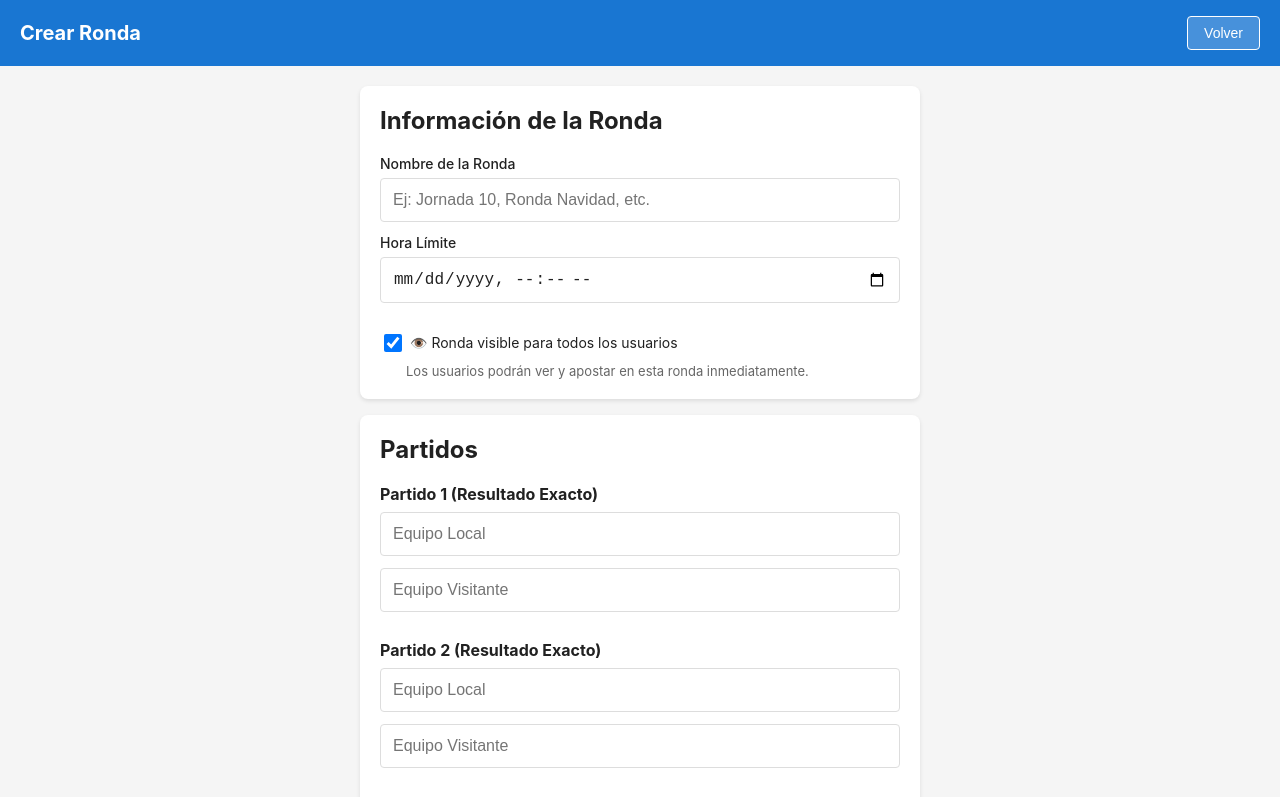
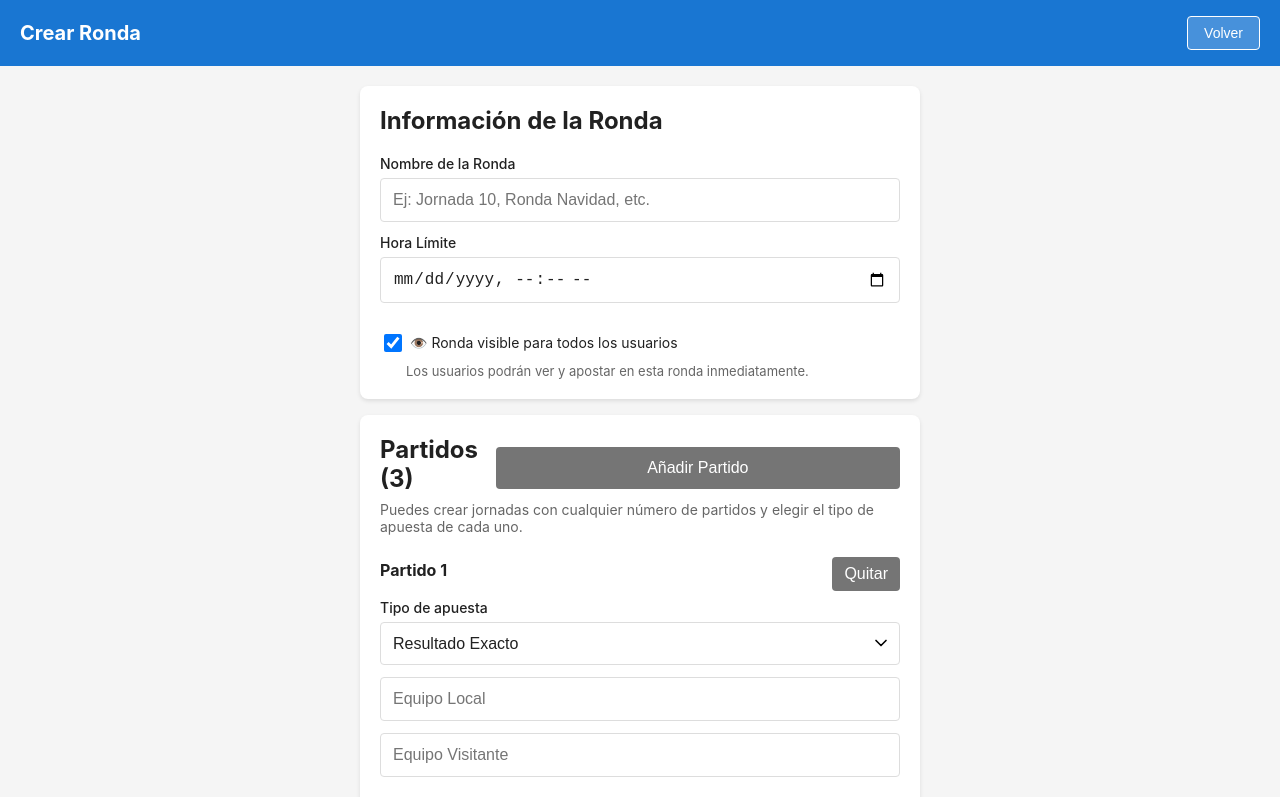
Before and after one commit to Ant0ni0Calder0n/Porreta, a React (Vite) app: page /Porreta/community/1/create-round in a window 1280 px wide. Shown: the top 797 px of the page. Built offline with nearby package versions, Linux system fonts and the light colour scheme; no server answers; the database is empty; sample sign-in values are in the browser's storage.

Commit message:
permite jornadas con partidos flexibles

```diff
--- a/src/components/CreateBet.tsx
+++ b/src/components/CreateBet.tsx
@@ -21,6 +21,18 @@ const CreateBet: React.FC = () => {
   const [loading, setLoading] = useState(true);
   const [submitting, setSubmitting] = useState(false);
   const [showDuplicateModal, setShowDuplicateModal] = useState(false);
+
+  const buildInitialPredictions = (roundData: Round, existingPredictions: Prediction[] = []) => {
+    return roundData.matches.map((match, index) => {
+      const existingPrediction = existingPredictions[index];
+      if (existingPrediction?.type === match.type) return existingPrediction;
+
+      if (match.type === 'exact') {
+        return { type: 'exact', homeGoals: undefined, awayGoals: undefined } as Prediction;
+      }
+      return { type: '1X2', pick: '1' } as Prediction;
+    });
+  };
 
   useEffect(() => {
     loadData();
@@ -46,17 +58,10 @@ const CreateBet: React.FC = () => {
         if (!querySnapshot.empty) {
           const betData = { id: querySnapshot.docs[0].id, ...querySnapshot.docs[0].data() } as Bet;
           setExistingBet(betData);
-          setPredictions(betData.predictions);
+          setPredictions(buildInitialPredictions(roundData, betData.predictions));
         } else {
           // Inicializar predicciones vacías según los partidos de la ronda
-          const initialPredictions: Prediction[] = roundData.matches.map(match => {
-            if (match.type === 'exact') {
-              return { type: 'exact', homeGoals: undefined, awayGoals: undefined };
-            } else {
-              return { type: '1X2', pick: '1' };
-            }
-          });
-          setPredictions(initialPredictions);
+          setPredictions(buildInitialPredictions(roundData));
         }
       }
     } catch (error) {
@@ -83,8 +88,11 @@ const CreateBet: React.FC = () => {
         if (doc.id === existingBet?.id) continue; // Ignorar propia apuesta
 
         const bet = doc.data() as Bet;
+        if (bet.predictions.length !== predictions.length) continue;
+
         const isDuplicate = bet.predictions.every((pred, idx) => {
           const myPred = predictions[idx];
+          if (!myPred || pred.type !== myPred.type) return false;
           if (pred.type === 'exact') {
             return pred.homeGoals === myPred.homeGoals && pred.awayGoals === myPred.awayGoals;
           }
--- a/src/components/CreateRound.tsx
+++ b/src/components/CreateRound.tsx
@@ -3,7 +3,7 @@ import { useParams, useNavigate } from 'react-router-dom';
 import { useAuth } from '../contexts/AuthContext';
 import { collection, addDoc } from 'firebase/firestore';
 import { db } from '../firebase';
-import { Match } from '../types';
+import { Match, MatchType } from '../types';
 
 const CreateRound: React.FC = () => {
   const { communityId } = useParams<{ communityId: string }>();
@@ -21,10 +21,26 @@ const CreateRound: React.FC = () => {
   const [error, setError] = useState('');
   const [loading, setLoading] = useState(false);
 
-  const handleMatchChange = (index: number, field: 'homeTeam' | 'awayTeam', value: string) => {
+  const handleMatchChange = (index: number, field: 'homeTeam' | 'awayTeam' | 'type', value: string) => {
     const newMatches = [...matches];
+    if (field === 'type') {
+      newMatches[index].type = value as MatchType;
+    } else {
       newMatches[index][field] = value;
+    }
     setMatches(newMatches);
+  };
+
+  const addMatch = () => {
+    setMatches([...matches, { homeTeam: '', awayTeam: '', type: 'exact' }]);
+  };
+
+  const removeMatch = (index: number) => {
+    if (matches.length === 1) {
+      setError('La ronda debe tener al menos un partido');
+      return;
+    }
+    setMatches(matches.filter((_, idx) => idx !== index));
   };
 
   const handleSubmit = async (e: React.FormEvent) => {
@@ -46,8 +62,13 @@ const CreateRound: React.FC = () => {
       return;
     }
 
+    if (matches.length === 0) {
+      setError('Añade al menos un partido');
+      return;
+    }
+
     for (const match of matches) {
-      if (!match.homeTeam || !match.awayTeam) {
+      if (!match.homeTeam.trim() || !match.awayTeam.trim()) {
         setError('Completa todos los equipos');
         return;
       }
@@ -65,7 +86,11 @@ const CreateRound: React.FC = () => {
         createdAt: new Date(),
         name: name.trim(),
         deadline: deadlineDate,
-        matches,
+        matches: matches.map(match => ({
+          ...match,
+          homeTeam: match.homeTeam.trim(),
+          awayTeam: match.awayTeam.trim()
+        })),
         status: 'open',
         isVisible: isVisible
       });
@@ -138,67 +163,61 @@ const CreateRound: React.FC = () => {
           </div>
 
           <div className="card">
-            <h2 style={{ marginTop: 0 }}>Partidos</h2>
+            <div style={{ display: 'flex', justifyContent: 'space-between', alignItems: 'center', gap: '12px' }}>
+              <h2 style={{ marginTop: 0, marginBottom: 0 }}>Partidos ({matches.length})</h2>
+              <button type="button" className="button button-secondary" onClick={addMatch} disabled={loading}>
+                Añadir Partido
+              </button>
+            </div>
 
-            <h3 style={{ fontSize: '16px', marginBottom: '8px' }}>Partido 1 (Resultado Exacto)</h3>
-            <div style={{ marginBottom: '16px' }}>
+            <p style={{ fontSize: '14px', color: '#666', marginTop: '8px' }}>
+              Puedes crear jornadas con cualquier número de partidos y elegir el tipo de apuesta de cada uno.
+            </p>
+
+            {matches.map((match, index) => (
+              <div key={index} style={{ marginBottom: '18px', paddingBottom: '18px', borderBottom: index < matches.length - 1 ? '1px solid var(--border-color)' : 'none' }}>
+                <div style={{ display: 'flex', justifyContent: 'space-between', alignItems: 'center', gap: '12px', marginBottom: '8px' }}>
+                  <h3 style={{ fontSize: '16px', margin: 0 }}>Partido {index + 1}</h3>
+                  <button
+                    type="button"
+                    className="button button-secondary"
+                    onClick={() => removeMatch(index)}
+                    disabled={loading || matches.length === 1}
+                    style={{ width: 'auto', padding: '8px 12px' }}
+                  >
+                    Quitar
+                  </button>
+                </div>
+
+                <label className="label">Tipo de apuesta</label>
+                <select
+                  className="input"
+                  value={match.type}
+                  onChange={(e) => handleMatchChange(index, 'type', e.target.value)}
+                  disabled={loading}
+                >
+                  <option value="exact">Resultado Exacto</option>
+                  <option value="1X2">1 X 2</option>
+                </select>
+
                 <input
                   type="text"
                   className="input"
                   placeholder="Equipo Local"
-                value={matches[0].homeTeam}
-                onChange={(e) => handleMatchChange(0, 'homeTeam', e.target.value)}
+                  value={match.homeTeam}
+                  onChange={(e) => handleMatchChange(index, 'homeTeam', e.target.value)}
                   disabled={loading}
                 />
                 <input
                   type="text"
                   className="input"
                   placeholder="Equipo Visitante"
-                value={matches[0].awayTeam}
-                onChange={(e) => handleMatchChange(0, 'awayTeam', e.target.value)}
+                  value={match.awayTeam}
+                  onChange={(e) => handleMatchChange(index, 'awayTeam', e.target.value)}
                   disabled={loading}
                 />
               </div>
-
-            <h3 style={{ fontSize: '16px', marginBottom: '8px' }}>Partido 2 (Resultado Exacto)</h3>
-            <div style={{ marginBottom: '16px' }}>
-              <input
-                type="text"
-                className="input"
-                placeholder="Equipo Local"
-                value={matches[1].homeTeam}
-                onChange={(e) => handleMatchChange(1, 'homeTeam', e.target.value)}
-                disabled={loading}
-              />
-              <input
-                type="text"
-                className="input"
-                placeholder="Equipo Visitante"
-                value={matches[1].awayTeam}
-                onChange={(e) => handleMatchChange(1, 'awayTeam', e.target.value)}
-                disabled={loading}
-              />
-            </div>
-
-            <h3 style={{ fontSize: '16px', marginBottom: '8px' }}>Partido 3 (1 X 2)</h3>
-            <div style={{ marginBottom: '16px' }}>
-              <input
-                type="text"
-                className="input"
-                placeholder="Equipo Local"
-                value={matches[2].homeTeam}
-                onChange={(e) => handleMatchChange(2, 'homeTeam', e.target.value)}
-                disabled={loading}
-              />
-              <input
-                type="text"
-                className="input"
-                placeholder="Equipo Visitante"
-                value={matches[2].awayTeam}
-                onChange={(e) => handleMatchChange(2, 'awayTeam', e.target.value)}
-                disabled={loading}
-              />
-            </div>
+            ))}
 
             {error && <div className="error">{error}</div>}
 
```
Lines whose indentation alone changed are shown as unchanged.
